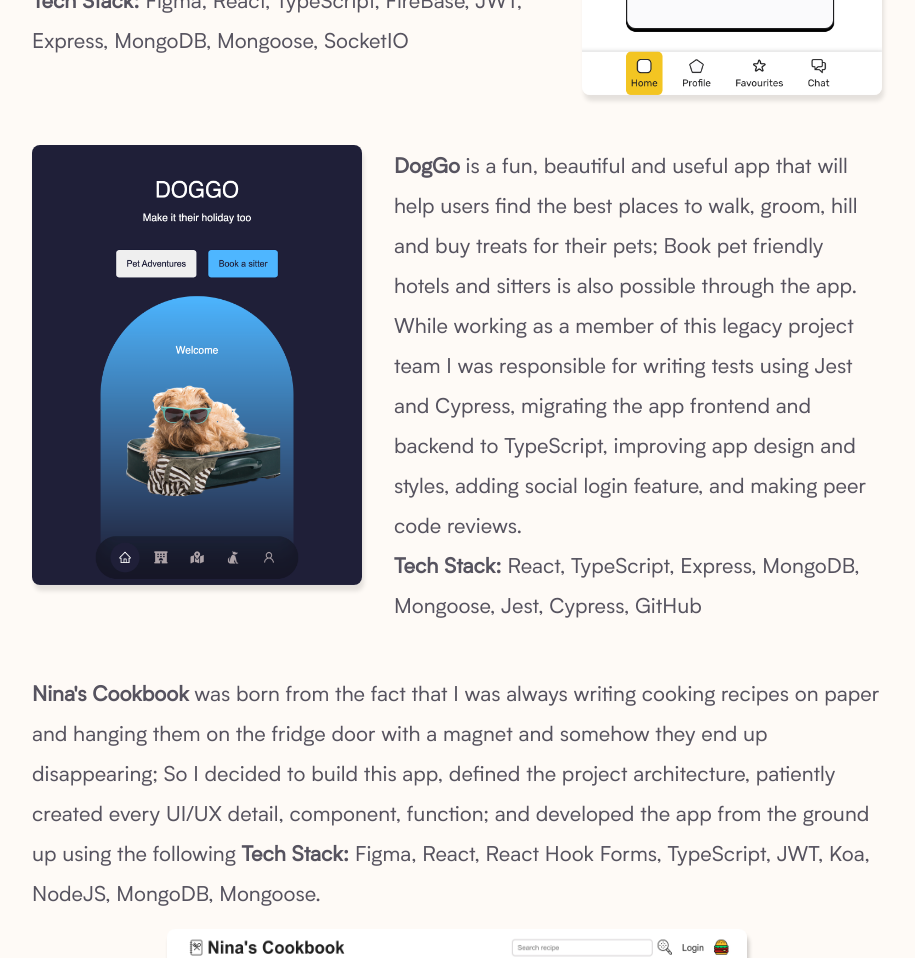
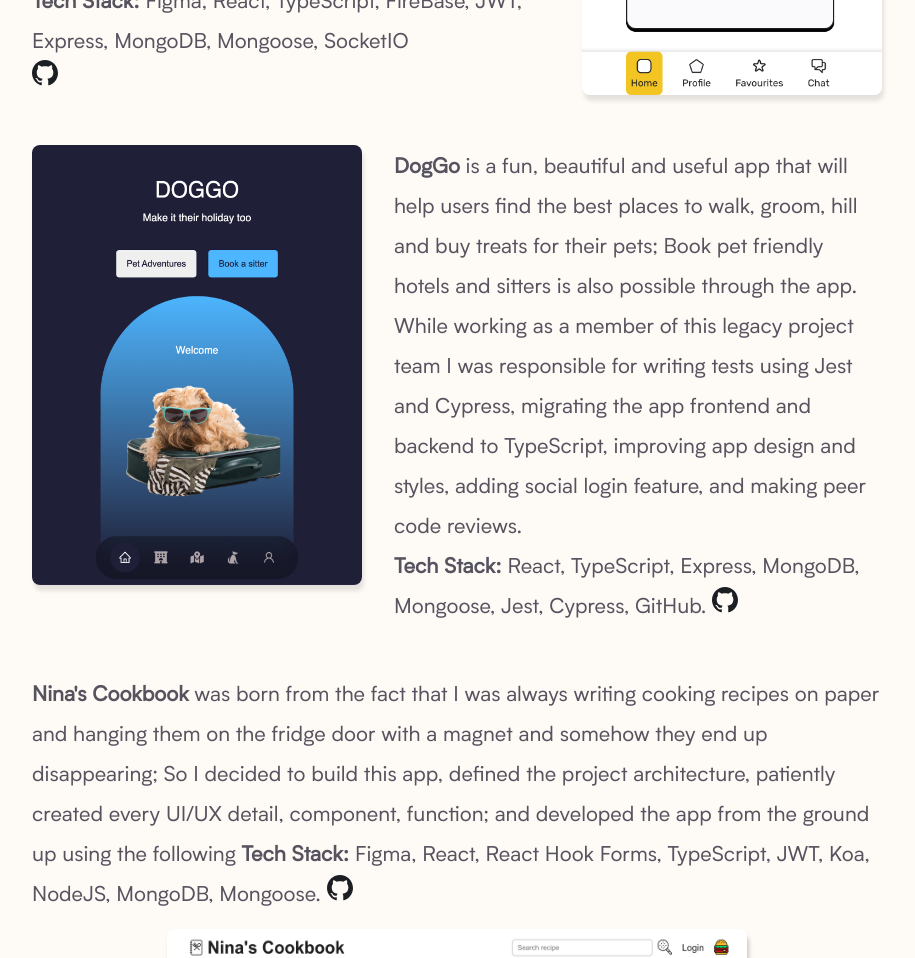
Before and after one commit to karenplanas/kppTheWeb, a React (Create React App) app in the folder client/: page / in a window 1280 px wide. Shown: the part 2662-3620 px from the top of the page, without its empty margins (183-1098 px from the left). Built offline with nearby package versions, Linux system fonts and the light colour scheme.

Commit message:
feat: add github repo links to the projects

```diff
--- a/client/src/components/Nav/Nav.css
+++ b/client/src/components/Nav/Nav.css
@@ -36,4 +36,5 @@
   font-weight: 600;
   color: var(--Black);
   background-color: transparent;
+  cursor: pointer;
 }
--- a/client/src/components/Projects/Projects.tsx
+++ b/client/src/components/Projects/Projects.tsx
@@ -2,6 +2,8 @@
 import JobSeekerHome from '../../images/jinderScreens/JobSeekerHome.png'
 import dogGoHome from '../../images/dogGoScreens/Home.png'
 import Ninas from '../../images/ninaScreens/NinasCookbook.jpg'
+import { GitHub } from '../icons/GitHub'
+// import { GitHubCat } from '../icons/GitHubCat'
 import './Projects.css'
 
 const Projects : React.FC = () => {
@@ -20,6 +22,8 @@
               To build this app from the ground up we use the following
             </p>
             <p><span className='bold'>Tech Stack:</span> Figma, React, TypeScript, FireBase, JWT, Express, MongoDB, Mongoose, SocketIO</p>
+            <a href='https://github.com/karenplanas/jinder' target='_blank' rel='noopener noreferrer'><GitHub /></a>
+            {/* <a><GitHubCat /></a> */}
           </div>
           <div className='Project-image'>
             <img className='JobSeekerHome' src={JobSeekerHome} alt='Jinder home screen'/>
@@ -38,7 +42,10 @@
               using Jest and Cypress, migrating the app frontend and backend to TypeScript, improving app design and styles,
               adding social login feature, and making peer code reviews.
             </p>
-            <p><span className='bold'>Tech Stack:</span> React, TypeScript, Express, MongoDB, Mongoose, Jest, Cypress, GitHub</p>
+            <p>
+              <span className='bold'>Tech Stack:</span> React, TypeScript, Express, MongoDB, Mongoose, Jest, Cypress, GitHub.
+              <span> <a href='https://github.com/karenplanas/dogGo' target='_blank' rel='noopener noreferrer'><GitHub /></a></span>
+            </p>
           </div>
         </div>
 
@@ -48,7 +55,9 @@
             <span className='bold'>Nina's Cookbook</span> was born from the fact that I was always writing cooking recipes
             on paper and hanging them on the fridge door with a magnet and somehow they end up disappearing; So I decided to build this app,
             defined the project architecture, patiently created every UI/UX detail, component, function; and developed the app from the ground up
-            using the following <span className='bold'>Tech Stack:</span> Figma, React, React Hook Forms, TypeScript, JWT, Koa, NodeJS, MongoDB, Mongoose.</p>
+            using the following <span className='bold'>Tech Stack:</span> Figma, React, React Hook Forms, TypeScript, JWT, Koa, NodeJS, MongoDB, Mongoose.
+            <span> <a href='https://github.com/karenplanas/NinasCookbook' target='_blank' rel='noopener noreferrer'><GitHub /></a></span>
+          </p>
           </div>
           <div className='Project-image-ninas'>
             <img className='NinasCookbook' src={Ninas} alt='Ninas home screen'  />
```
Also changed, not shown: client/src/components/icons/GitHubCat.tsx (added, +11 -0 lines), client/src/images/Home.png (added).
